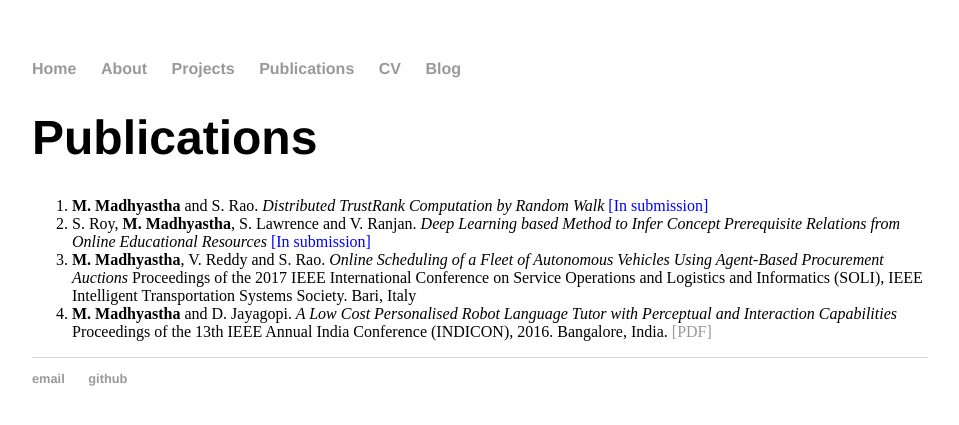
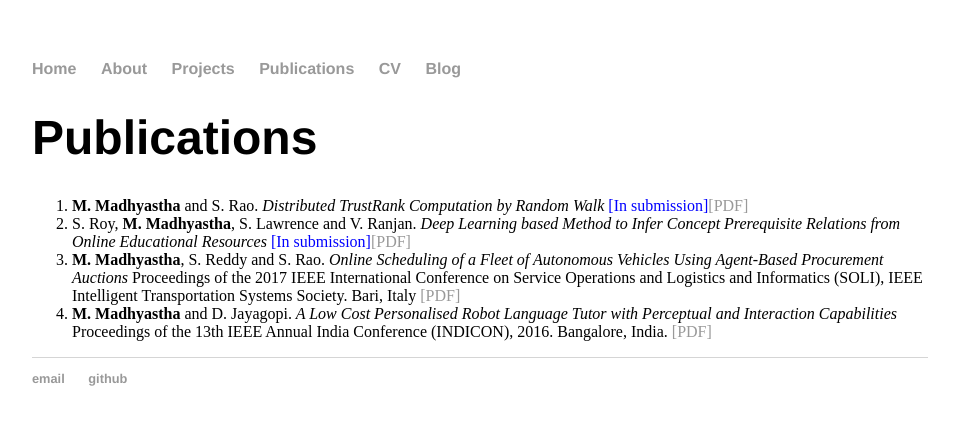
Before and after one commit to megh1241/megh1241.github.io, a Jekyll site: the page built from publications/index.html, in a window 1280 px wide. Shown: the top 425 px of the page, without its empty margins (160-1119 px from the left). Built offline with Jekyll 4.4.1, drawn with Linux system fonts in a browser that asks for light colours.

Commit message:
Update index.html

```diff
--- a/publications/index.html
+++ b/publications/index.html
@@ -6,20 +6,20 @@ title: Meghana Madhyastha
 	<h1>Publications</h1>
 
 <ol>
-	<li><b>M. Madhyastha</b> and S. Rao.<i> Distributed TrustRank Computation by Random Walk</i> <font color="blue">[In submission]</font></li>
+	<li><b>M. Madhyastha</b> and S. Rao.<i> Distributed TrustRank Computation by Random Walk</i> <font color="blue">
+		[In submission]</font><a href="https://drive.google.com/open?id=0B8-GCgt57VdlRC1jdzNwaW1EVVk" target="_blank">[PDF]</a></li>
 
 	<li>S. Roy, <b>M. Madhyastha</b>, S. Lawrence and V. Ranjan. <i>Deep Learning based Method to Infer Concept Prerequisite Relations from Online Educational Resources</i>
-	<font color="blue">[In submission]</font></li>
+	<font color="blue">[In submission]</font><a href="https://drive.google.com/open?id=0B8-GCgt57VdldzdQMk9wQlhObjQ" target="_blank">[PDF]</a></li>
 
-	<li><b>M. Madhyastha</b>, V. Reddy and S. Rao.<i> Online Scheduling of a Fleet of Autonomous Vehicles Using Agent-Based Procurement Auctions</i>
+	<li><b>M. Madhyastha</b>, S. Reddy and S. Rao.<i> Online Scheduling of a Fleet of Autonomous Vehicles Using Agent-Based Procurement Auctions</i>
 	Proceedings of the 2017 IEEE International
 	Conference on Service Operations and Logistics and Informatics (SOLI), IEEE Intelligent Transportation
-	Systems Society. Bari, Italy </li>
+	Systems Society. Bari, Italy <a href="https://drive.google.com/open?id=0B8-GCgt57VdlX2dYbVU4ajlPWkk" target="_blank">[PDF]</a></li>
 
 	<li><b>M. Madhyastha</b> and D. Jayagopi.<i> A Low Cost Personalised Robot Language Tutor with Perceptual and Interaction
               Capabilities</i> Proceedings of the 13th IEEE Annual
 	      India Conference (INDICON), 2016. Bangalore, India. <a href="https://drive.google.com/open?id=0B8-GCgt57VdlQ0Yzc1R5M2hGS2s" target="_blank">[PDF]</a> </li>
-
 </ol>
 
 </div><!-- /.blurb -->
```
